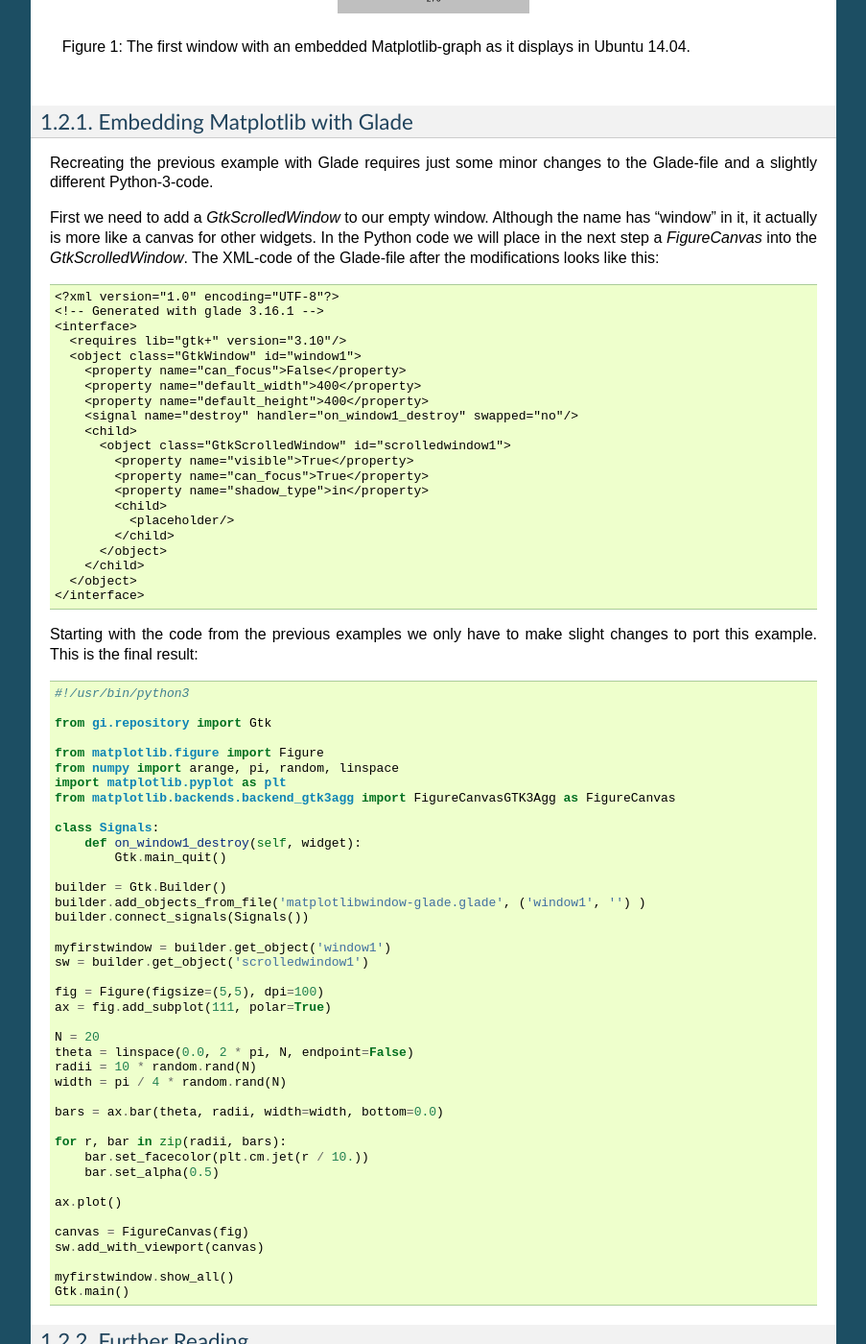
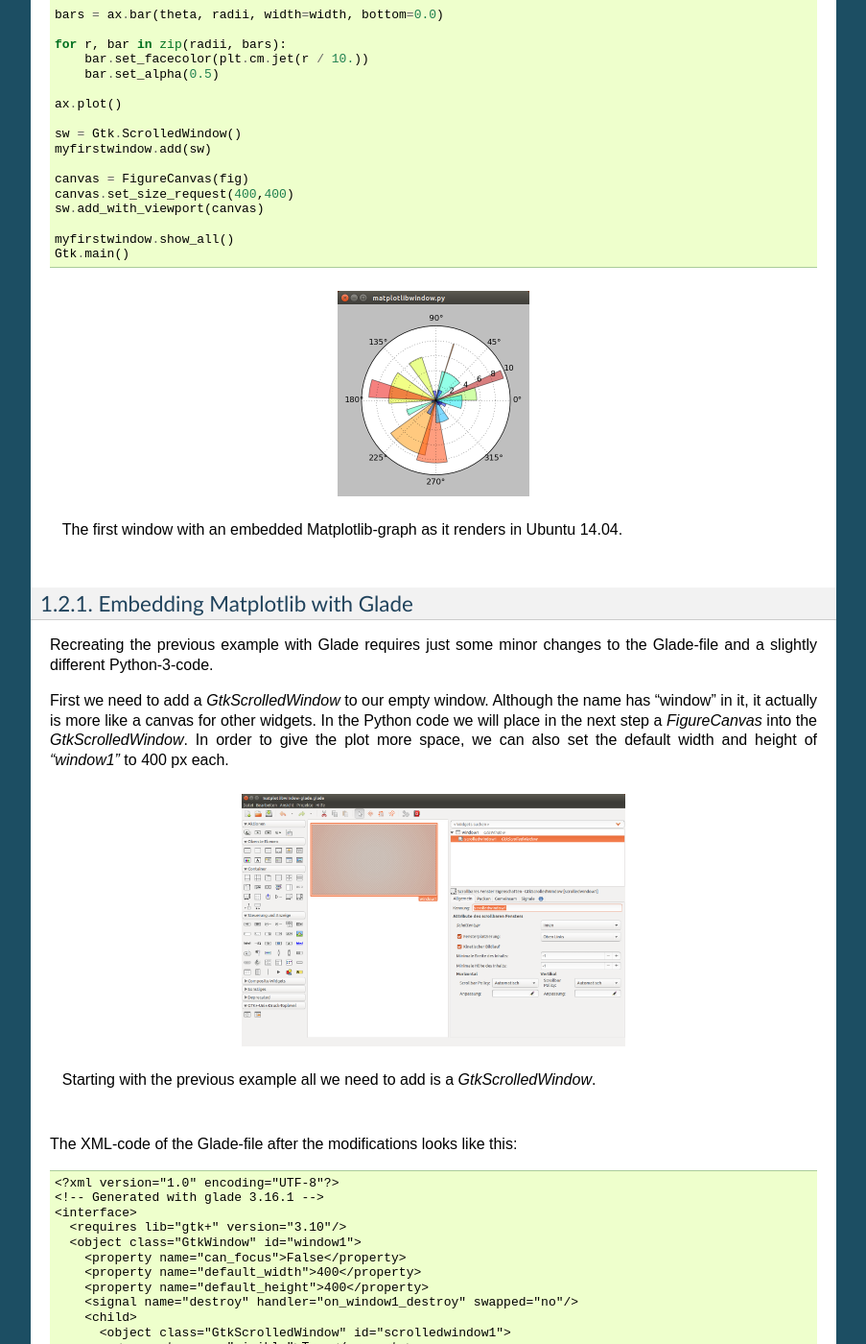
Before and after one commit to tobias47n9e/GTK3-Matplotlib-Cookbook, a Sphinx documentation site: the page built from source/hello-plot.rst, in a window 1280 px wide and 1400 px high, scrolled down 3340 px. Shown: the whole window at 96% size, without its empty margins (198-1101 px from the left). Built offline with Sphinx 7.4.7, drawn with Linux system fonts in a browser that asks for light colours; some of the changed text lies outside the part shown.

Commit message:
improvements first chapter

```diff
--- a/source/hello-plot.rst
+++ b/source/hello-plot.rst
@@ -2,7 +2,6 @@
 
 Hello plot!
 ============
-
 The first chapter will explain how to open an empty GTK3-window and then how to embed Matplotlib into it.
 
 For small applications the GTK3-code can be easily integrated into the Python-code. Building the interface with Glade is a little more complicated in the beginning. With increasing size though, the usage of Glade will become more useful.
@@ -66,6 +65,13 @@
 ^^^^^^^^^^^^^^^^^^^^^^^
 Opening an empty window with Glade takes a little more effort. First we need to open the Glade interface designer. Then drag a *GtkWindow* into the workspace. By default the window will be named *"window1"*, which we can keep. Then we have to set a signal for that window, so we can later close it. The signal we need is *"GtkWidget --> destroy"* and in the column process we can set *"on_window1_destroy"*. This will also be the name of the function in the Python code.
 
+.. figure:: _static/empty-window-glade.png
+    :width: 400px
+    :align: center
+    :alt: Glade-screenshot
+
+    The steps in Glade are: Create a *GtkWindow*, then open the Signals tab and enter *"on_window1_destroy"* for *"GtkWidget --> destroy"*.
+
 This is all we need for an empty (and closable) window. Then we can save the file with the extension *".glade"*. The finished XML-code of that file looks like this and should be fairly easy to understand:
 
 ::
@@ -128,11 +134,18 @@
 
 The last two lines of the program are the same as for the previous example.
 
+Further Reading
+^^^^^^^^^^^^^^^^^^^^^^^
+ - `Python GTK+ 3 Tutorial: Getting started <http://python-gtk-3-tutorial.readthedocs.org/en/latest/introduction.html>`_
+ - `GTK+ 3 Reference Manual <https://developer.gnome.org/gtk3/>`_
+ - `GTK+ 3 Reference Manual: GtkBuilder <https://developer.gnome.org/gtk3/stable/GtkBuilder.html>`_
+ - `Glade - A user interface designer <https://glade.gnome.org/>`_
+
 Embedding Matplotlib
 --------------------
 Now that we have an empty window we will learn how to place Matplotlib into it. The main differences are that we need to import Matplotlib-specific packages, insert our Matplotlib-code and place the resulting *FigureCanvas* in a *Gtk.ScrolledWindow* (which is a child-element of the *Gtk.Window*).
 
-We will look at an example that will produce a random radial plot on each application start (adapted from http://matplotlib.org/dev/examples/pie_and_polar_charts/polar_bar_demo.html). The finished plot can be seen in ***Figure 1*** and Python-code is:
+We will look at an example that will produce a random radial plot on each application start (adapted from http://matplotlib.org/dev/examples/pie_and_polar_charts/polar_bar_demo.html). The finished  Python-code is:
 
 ::
 
@@ -178,15 +191,24 @@
 .. figure:: _static/firstwindow.png
     :width: 200px
     :align: center
-    :alt: First window with embedded Matplotlib
+    :alt: GTK window with Matplotlib screenshot
 
-    Figure 1: The first window with an embedded Matplotlib-graph as it displays in Ubuntu 14.04.
+    The first window with an embedded Matplotlib-graph as it renders in Ubuntu 14.04.
 
 Embedding Matplotlib with Glade
 ^^^^^^^^^^^^^^^^^^^^^^^^^^^^^^^
 Recreating the previous example with Glade requires just some minor changes to the Glade-file and a slightly different Python-3-code.
 
-First we need to add a *GtkScrolledWindow* to our empty window. Although the name has "window" in it, it actually is more like a canvas for other widgets. In the Python code we will place in the next step a *FigureCanvas* into the *GtkScrolledWindow*. The XML-code of the Glade-file after the modifications looks like this:
+First we need to add a *GtkScrolledWindow* to our empty window. Although the name has "window" in it, it actually is more like a canvas for other widgets. In the Python code we will place in the next step a *FigureCanvas* into the *GtkScrolledWindow*. In order to give the plot more space, we can also set the default width and height of *"window1"* to 400 px each.
+
+.. figure:: _static/matplotlibwindow-glade.png
+    :width: 400px
+    :align: center
+    :alt: Glade-screenshot
+
+    Starting with the previous example all we need to add is a *GtkScrolledWindow*.
+
+The XML-code of the Glade-file after the modifications looks like this:
 
 ::
 
@@ -261,4 +283,10 @@
 
 Further Reading
 ^^^^^^^^^^^^^^^^^^^^^^^
- - https://docs.python.org/3/library/functions.html#zip
+ - `The Python Standard Library: Built-in Functions: zip <https://docs.python.org/3/library/functions.html#zip>`_
+ - `Numpy <http://www.numpy.org/>`_
+ - `The Matplotlib API: pyplot <http://matplotlib.org/api/pyplot_api.html>`_
+ - `The Matplotlib API: figure <http://matplotlib.org/api/figure_api.html>`_
+ - `Pyplot tutorial <http://matplotlib.org/users/pyplot_tutorial.html>`_
+ - `Numpy Manual: linspace <http://docs.scipy.org/doc/numpy/reference/generated/numpy.linspace.html>`_
+ - FigureCanvasGTK3Agg documentation [[2014-06-21 Find link for documentation]]
--- a/source/index.rst
+++ b/source/index.rst
@@ -52,7 +52,6 @@
 
    hello-plot
 
-
 Indices and tables
 ==================
 -* :ref:`genindex`
```
Also changed, not shown: source/_static/empty-window-glade.png (added), source/_static/matplotlibwindow-glade.png (added).
